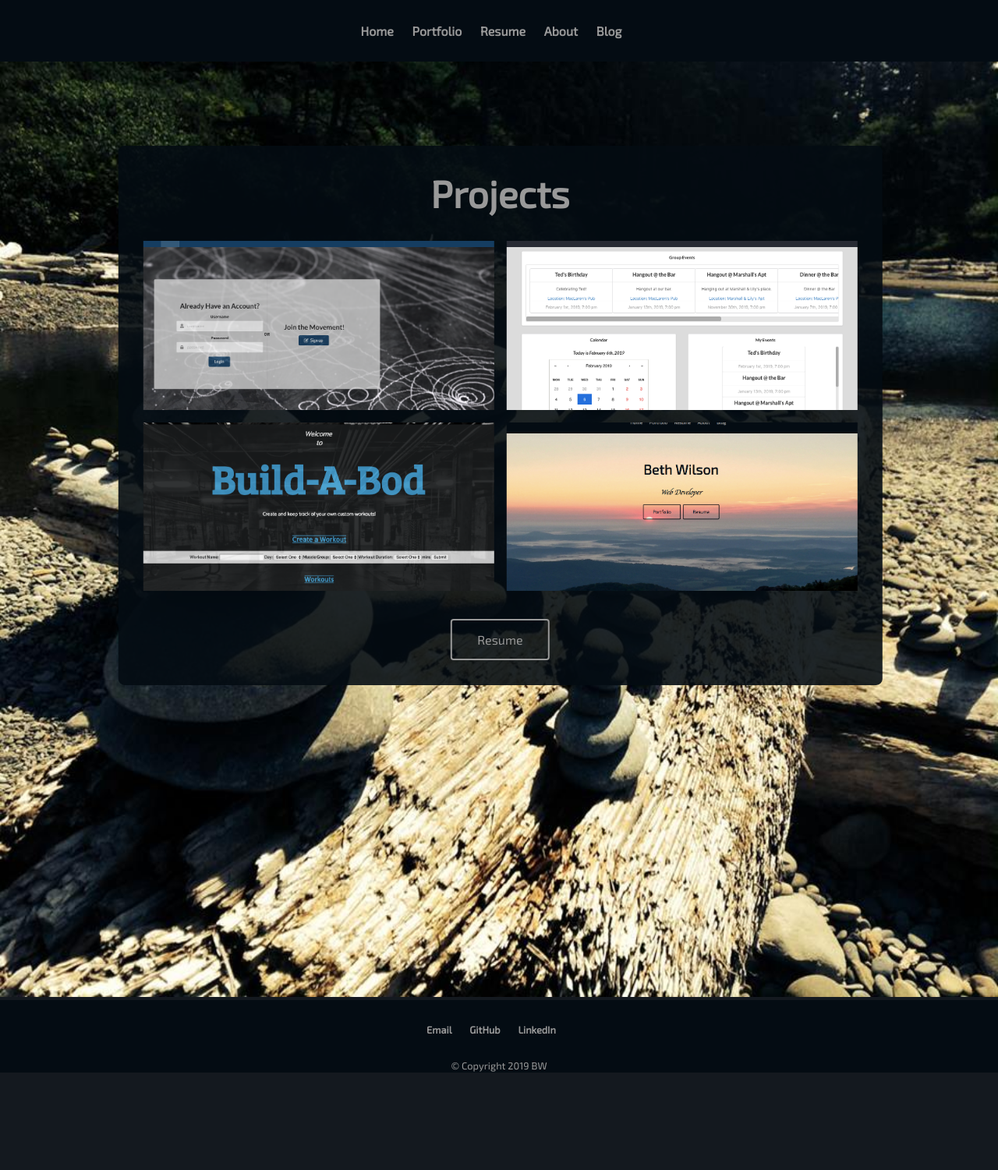
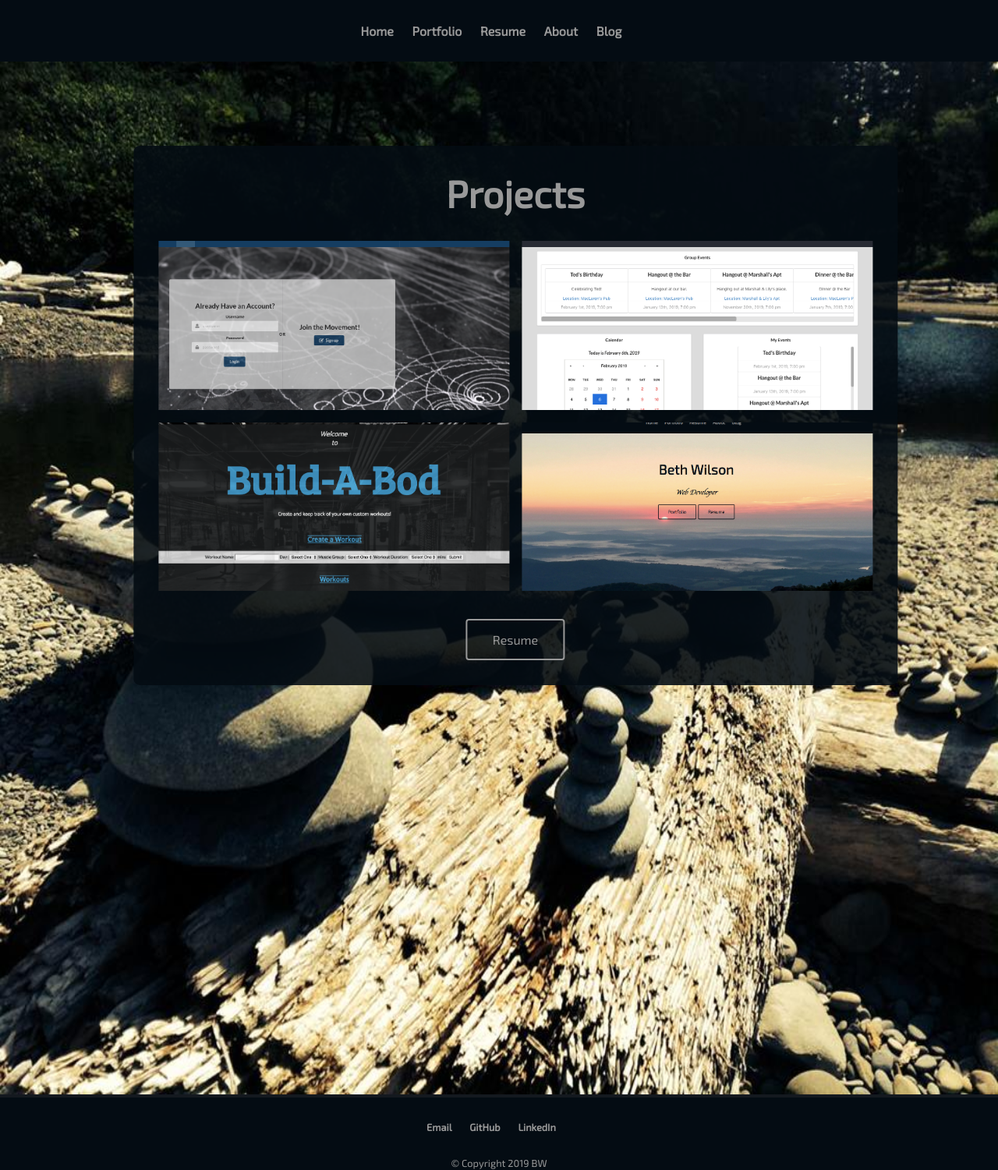
Before and after one commit to bethwilson07/bethwilson07.github.io, a Jekyll site: the page built from portfolio/index.html, in a window 1280 px wide. Shown: the whole page at 78% size. Built offline with Jekyll 4.4.1, drawn with Linux system fonts in a browser that asks for light colours; before the commit the page ends 1376 px from its top, so only the background shows below that.

Commit message:
adusted img placement for portfolio page

```diff
--- a/portfolio/index.html
+++ b/portfolio/index.html
@@ -3,9 +3,9 @@
 ---
 
 <div class="blurb">
-  <img src="../assets/images/rock_altars.jpg" alt="rocks" style="width:100%;height:1200px;">
+  <img src="../assets/images/rock_altars.jpg" alt="rocks" style="width:100%;height:1325px;">
 
-  <div class="projects" style="position:absolute;top: 30%;left:57%;transform: translate(-59%, -12%);background-color:#040c13e3;padding: 0 2rem 2rem 2rem;border-radius:8px;">
+  <div class="projects" style="position:absolute;top: 30%;left:57%;transform: translate(-57%, -12%);background-color:#040c13e3;padding: 0 2rem 2rem 2rem;border-radius:8px;">
       <h1 style="text-align:center;color:#999">Projects</h1>
         <div class="grid-container" >
             <article class="project-listing">
```
